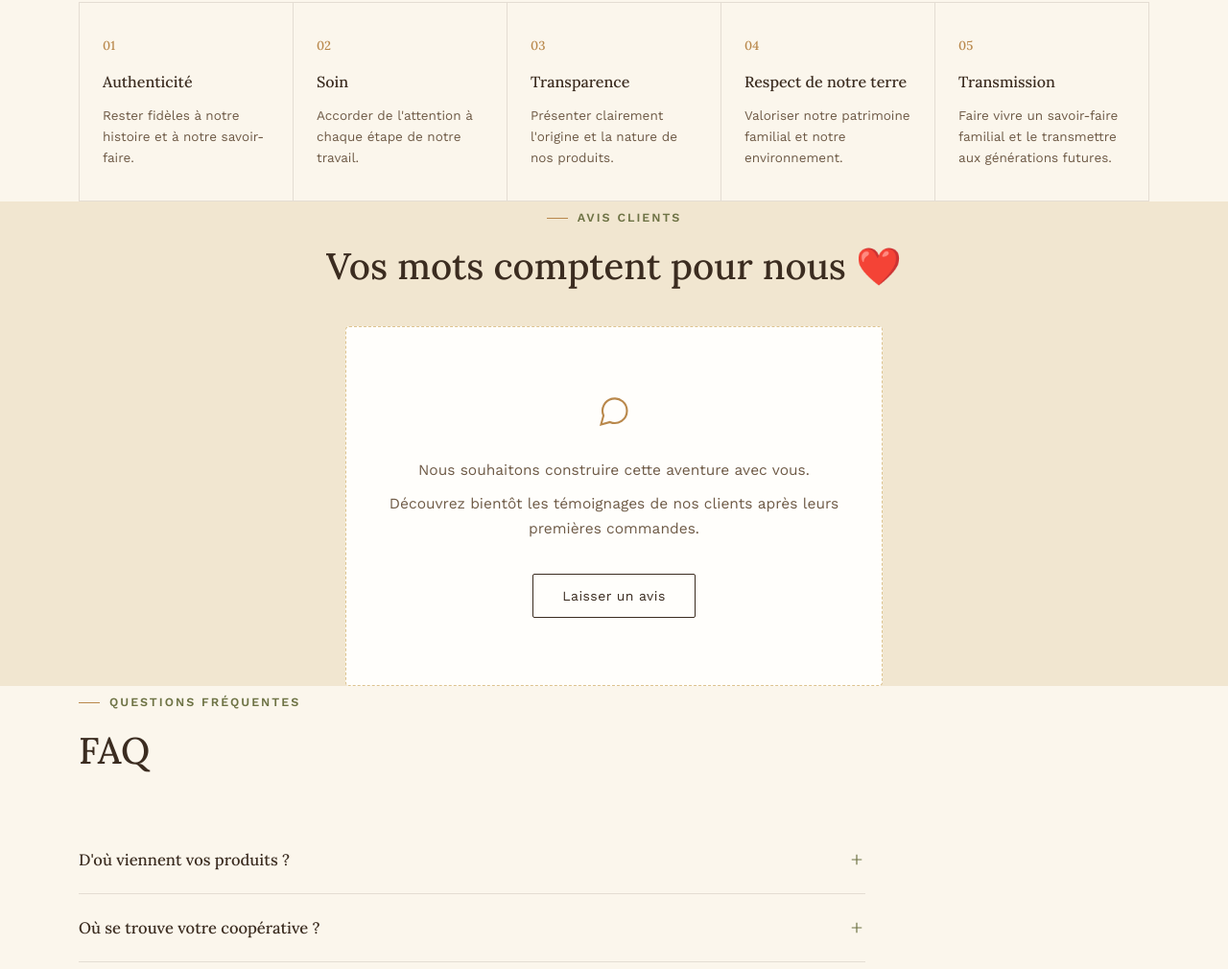
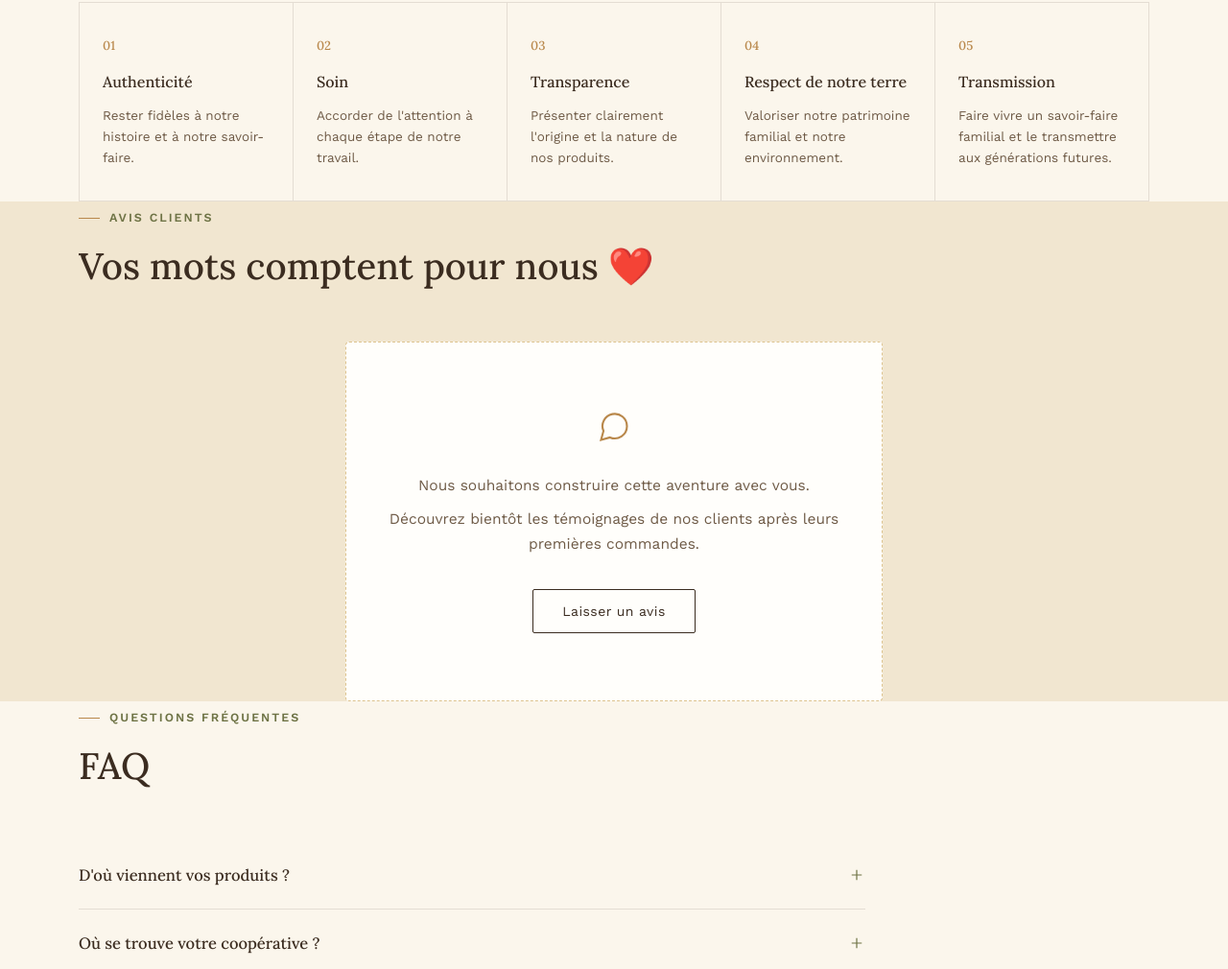
Before and after one commit to ayanajem780/cooperative-argan, a plain HTML site: page index.html in a window 1280 px wide. Shown: the part 6444-7454 px from the top of the page at 96% size. Drawn offline with nearby package versions, Linux system fonts and the light colour scheme; a web font is replaced by a local one.

Commit message:
Uniformise alignement titre section avis clients

```diff
--- a/index.html
+++ b/index.html
@@ -635,8 +635,8 @@ footer{background:var(--brun);color:var(--ivoire);padding-top:80px;}
 
 <section class="section-alt" id="avis">
   <div class="wrap">
-    <div class="section-head reveal" style="margin:0 auto 40px;text-align:center;">
-      <span class="eyebrow" style="justify-content:center;">Avis clients</span>
+    <div class="section-head reveal">
+      <span class="eyebrow">Avis clients</span>
       <h2>Vos mots comptent pour nous ❤️</h2>
     </div>
     <div class="avis-empty reveal">
```
